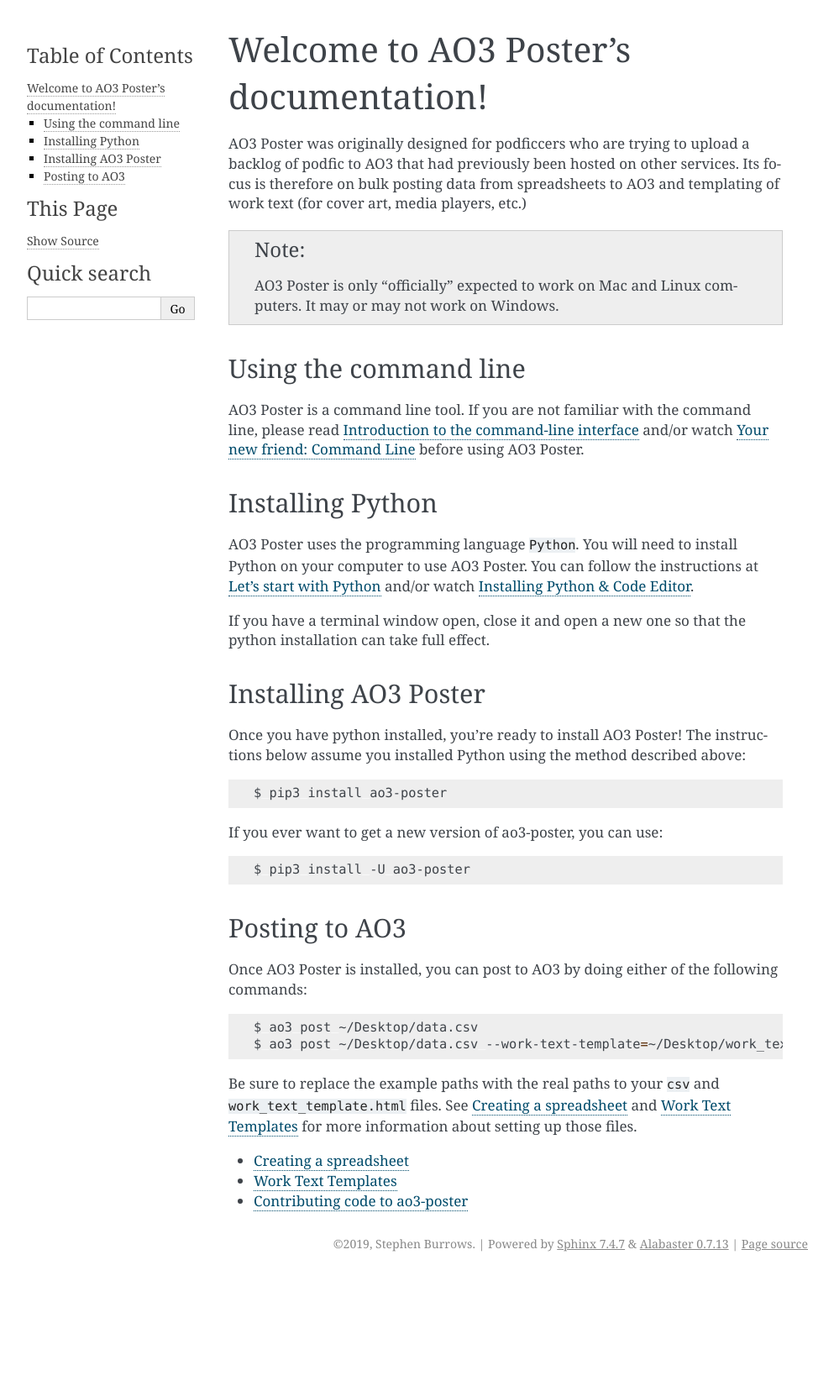
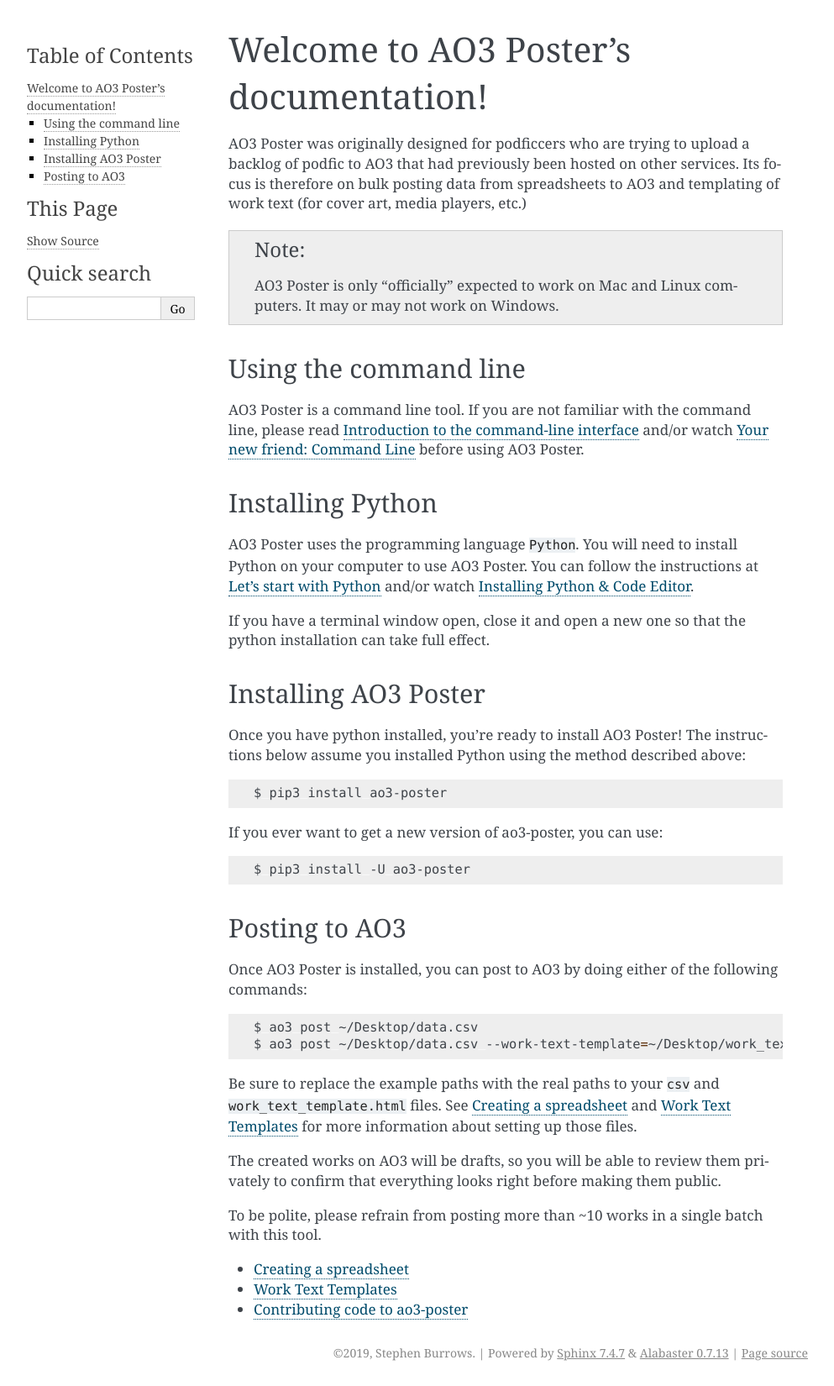
Before and after one commit to sandalwoodbox/ao3-poster, a Sphinx documentation site: the page built from docs/index.rst, in a window 1280 px wide. Shown: the whole page at 84% size, without its empty margins (148-1141 px from the left). Built offline with Sphinx 7.4.7, drawn with Linux system fonts in a browser that asks for light colours; before the commit the page ends 1520 px from its top, so only the background shows below that.

Commit message:
Added some notes about AO3 Poster behavior and etiquette

```diff
--- a/docs/index.rst
+++ b/docs/index.rst
@@ -50,6 +50,10 @@
 Be sure to replace the example paths with the real paths to your ``csv`` and ``work_text_template.html`` files.
 See :ref:`creating-a-spreadsheet` and :ref:`work-text-templates` for more information about setting up those files.
 
+The created works on AO3 will be drafts, so you will be able to review them privately to confirm that everything looks right before making them public.
+
+To be polite, please refrain from posting more than ~10 works in a single batch with this tool.
+
 
 .. toctree::
    :maxdepth: 1
```
